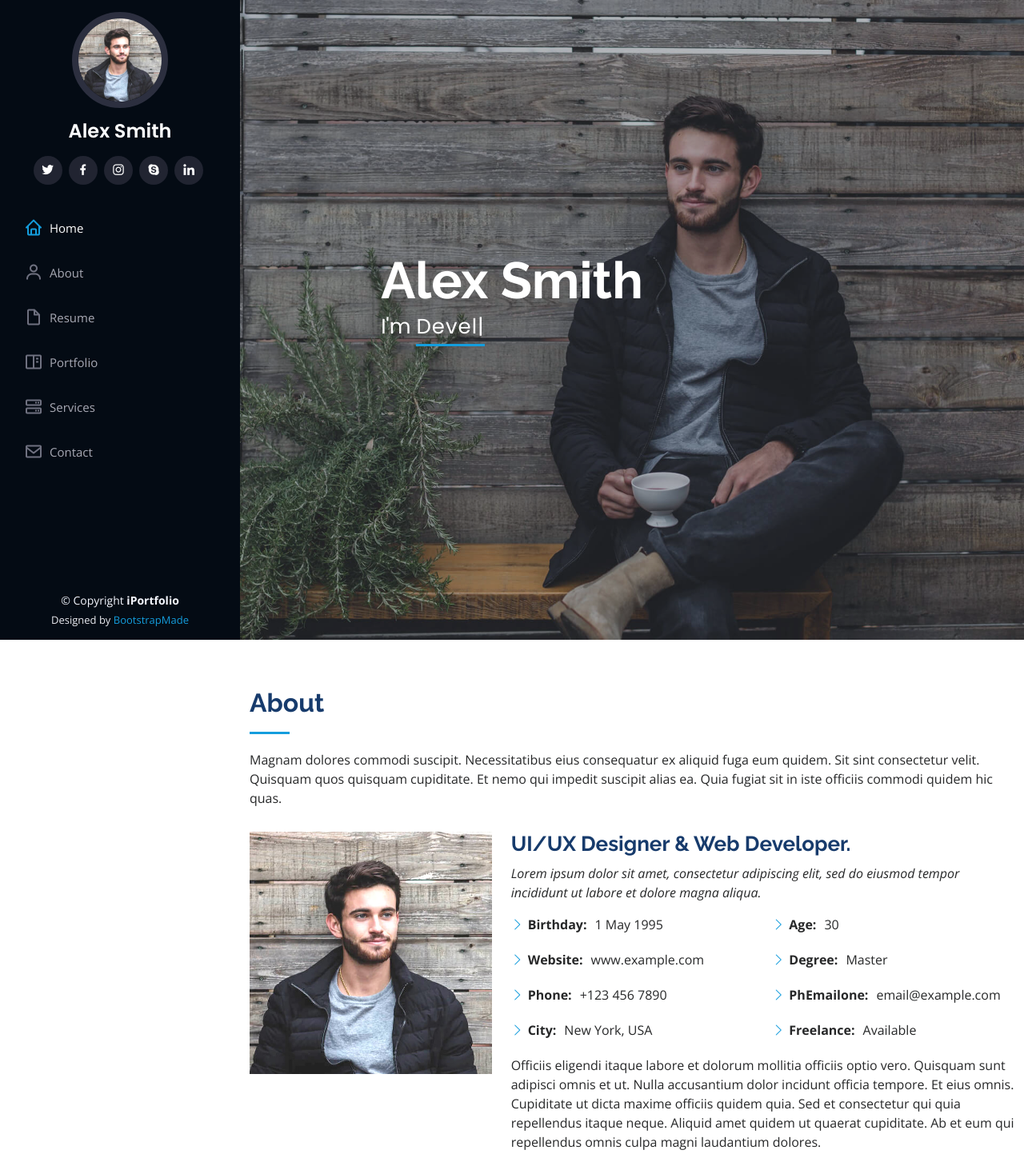
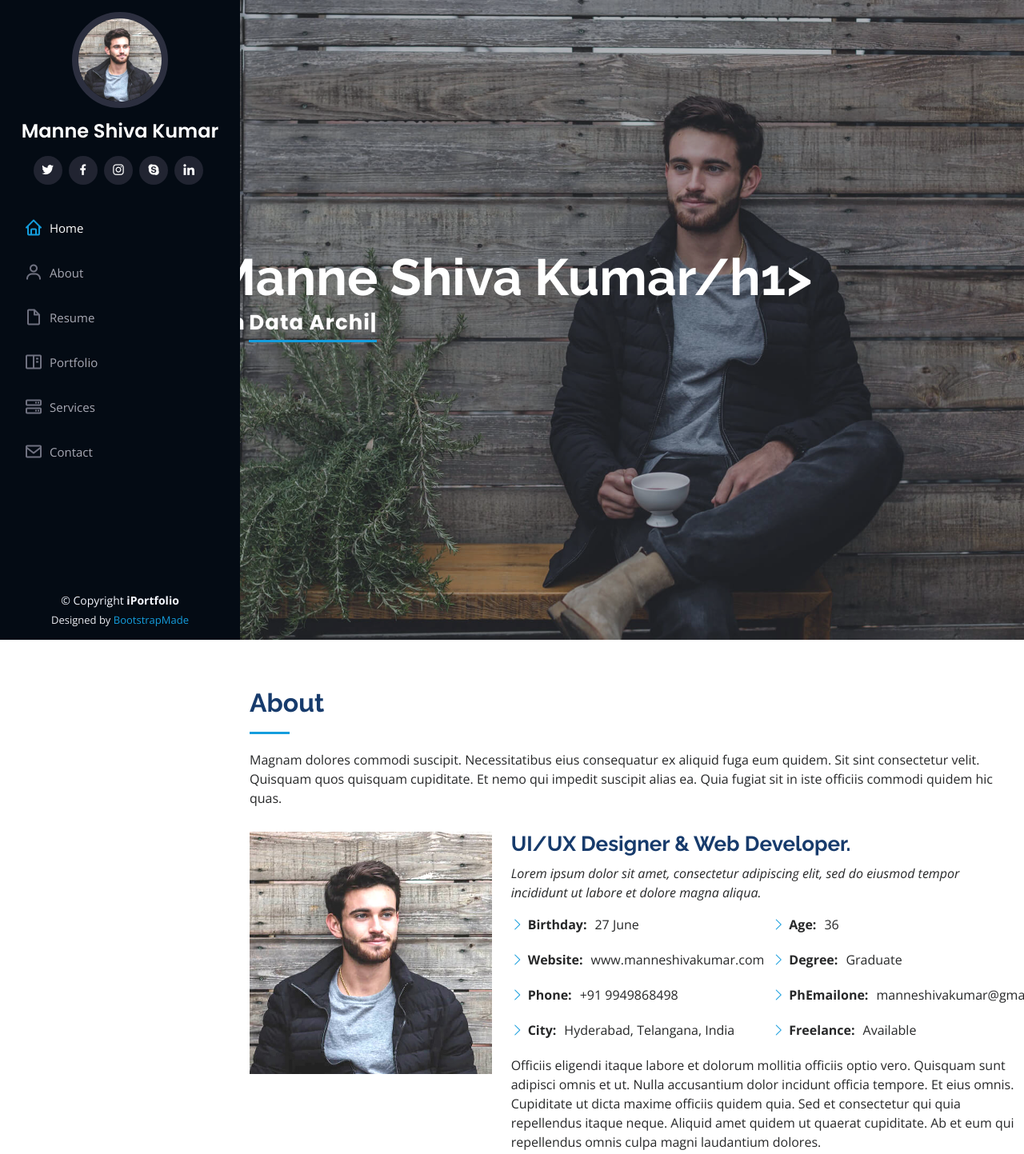
Before and after one commit to manneshivakumar/manneshivakumar.github.io, a plain HTML site: page index.html in a window 1280 px wide. Shown: the top 1443 px of the page at 80% size. Drawn offline with nearby package versions, Linux system fonts and the light colour scheme.

Commit message:
Update index.html

```diff
--- a/index.html
+++ b/index.html
@@ -5,7 +5,7 @@
   <meta charset="utf-8">
   <meta content="width=device-width, initial-scale=1.0" name="viewport">
 
-  <title>iPortfolio Bootstrap Template - Index</title>
+  <title>Manne Shiva Kumar</title>
   <meta content="" name="description">
   <meta content="" name="keywords">
 
@@ -46,7 +46,7 @@
 
       <div class="profile">
         <img src="assets/img/profile-img.jpg" alt="" class="img-fluid rounded-circle">
-        <h1 class="text-light"><a href="index.html">Alex Smith</a></h1>
+        <h1 class="text-light"><a href="index.html">Manne Shiva Kumar</a></h1>
         <div class="social-links mt-3 text-center">
           <a href="#" class="twitter"><i class="bx bxl-twitter"></i></a>
           <a href="#" class="facebook"><i class="bx bxl-facebook"></i></a>
@@ -72,8 +72,8 @@
   <!-- ======= Hero Section ======= -->
   <section id="hero" class="d-flex flex-column justify-content-center align-items-center">
     <div class="hero-container" data-aos="fade-in">
-      <h1>Alex Smith</h1>
-      <p>I'm <span class="typed" data-typed-items="Designer, Developer, Freelancer, Photographer"></span></p>
+      <h1>Manne Shiva Kumar/h1>
+      <p>I'm <span class="typed" data-typed-items="Big Data Developer, Data Architect, Freelancer, Mountaineer"></span></p>
     </div>
   </section><!-- End Hero -->
 
@@ -101,17 +101,17 @@
             <div class="row">
               <div class="col-lg-6">
                 <ul>
-                  <li><i class="bi bi-chevron-right"></i> <strong>Birthday:</strong> <span>1 May 1995</span></li>
-                  <li><i class="bi bi-chevron-right"></i> <strong>Website:</strong> <span>www.example.com</span></li>
-                  <li><i class="bi bi-chevron-right"></i> <strong>Phone:</strong> <span>+123 456 7890</span></li>
-                  <li><i class="bi bi-chevron-right"></i> <strong>City:</strong> <span>New York, USA</span></li>
+                  <li><i class="bi bi-chevron-right"></i> <strong>Birthday:</strong> <span>27 June</span></li>
+                  <li><i class="bi bi-chevron-right"></i> <strong>Website:</strong> <span>www.manneshivakumar.com</span></li>
+                  <li><i class="bi bi-chevron-right"></i> <strong>Phone:</strong> <span>+91 9949868498</span></li>
+                  <li><i class="bi bi-chevron-right"></i> <strong>City:</strong> <span>Hyderabad, Telangana, India</span></li>
                 </ul>
               </div>
               <div class="col-lg-6">
                 <ul>
-                  <li><i class="bi bi-chevron-right"></i> <strong>Age:</strong> <span>30</span></li>
-                  <li><i class="bi bi-chevron-right"></i> <strong>Degree:</strong> <span>Master</span></li>
-                  <li><i class="bi bi-chevron-right"></i> <strong>PhEmailone:</strong> <span>email@example.com</span></li>
+                  <li><i class="bi bi-chevron-right"></i> <strong>Age:</strong> <span>36</span></li>
+                  <li><i class="bi bi-chevron-right"></i> <strong>Degree:</strong> <span>Graduate</span></li>
+                  <li><i class="bi bi-chevron-right"></i> <strong>PhEmailone:</strong> <span>manneshivakumar@gmail.com</span></li>
                   <li><i class="bi bi-chevron-right"></i> <strong>Freelance:</strong> <span>Available</span></li>
                 </ul>
               </div>
```
